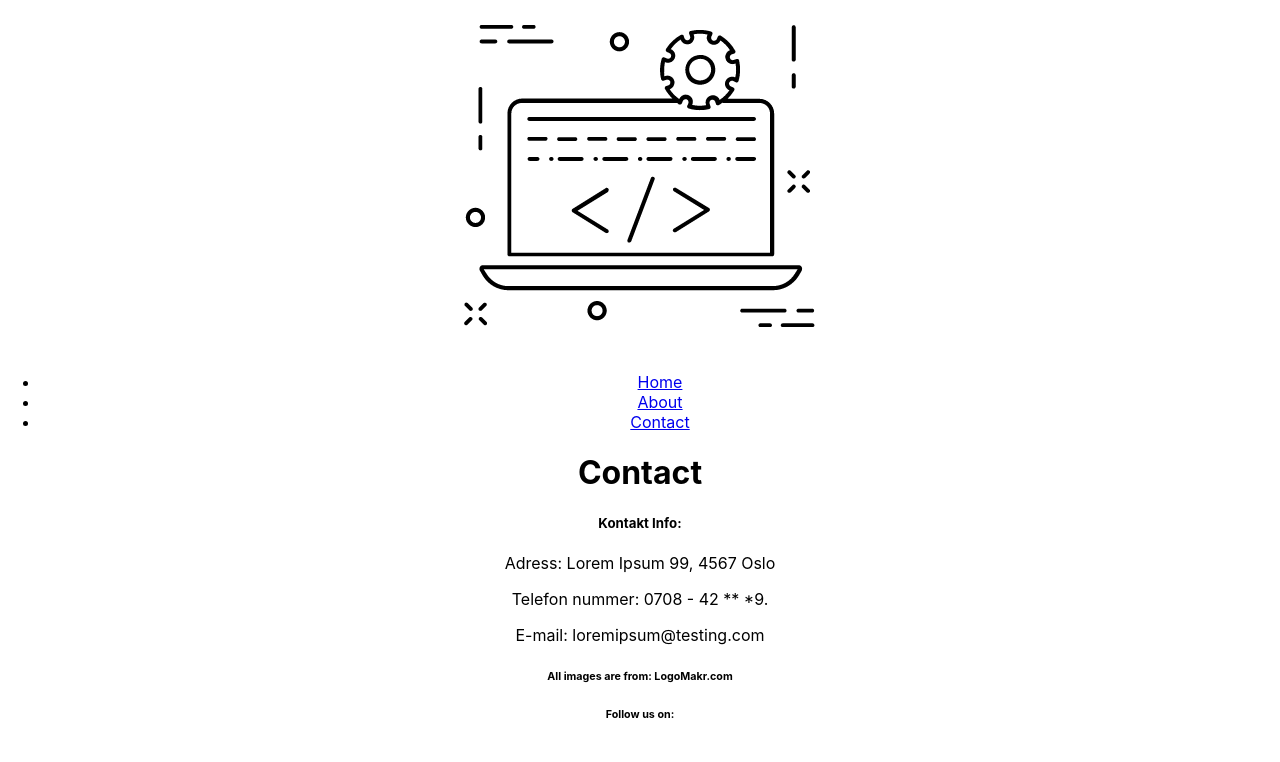
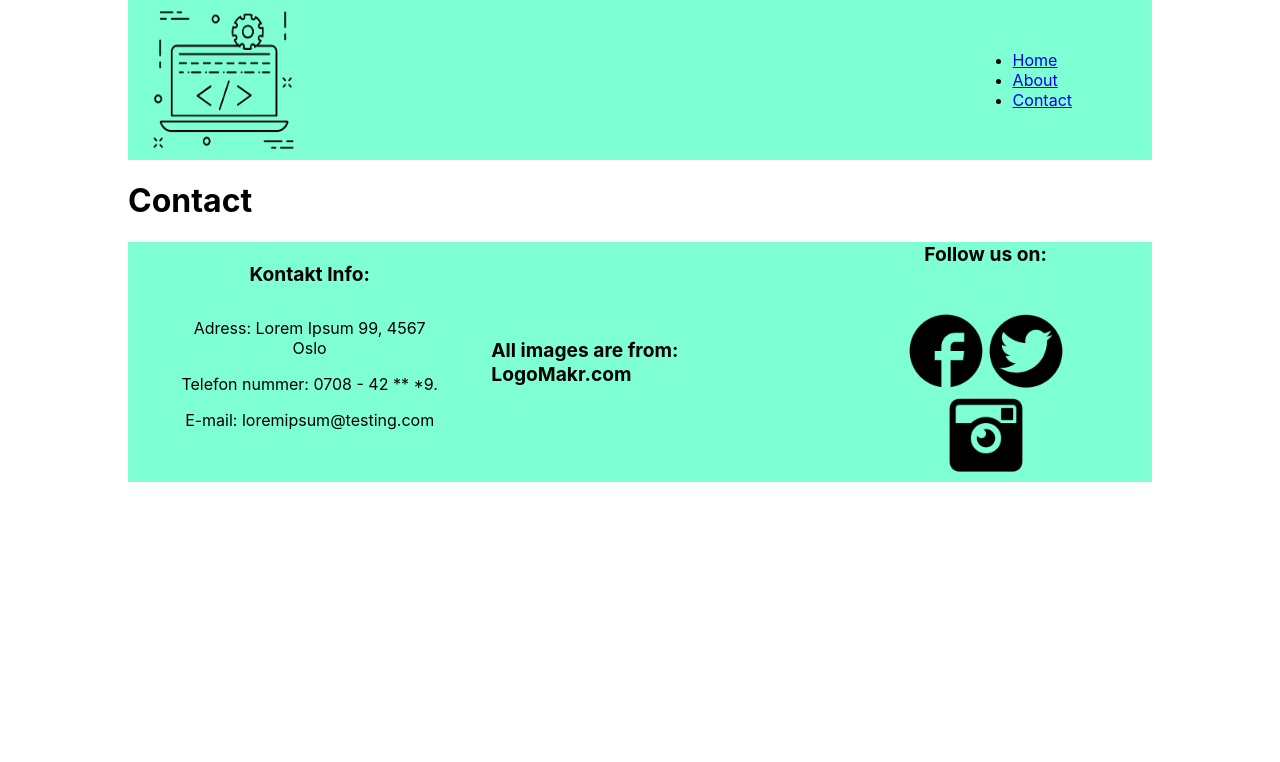
Before and after one commit to Gustho-dot/a11y-React, a React (Create React App) app in the folder a11y-react/: page /Contact in a window 1280 px wide. Shown: the top 762 px of the page. Built offline with nearby package versions, Linux system fonts and the light colour scheme.

Commit message:
ADD: styling

```diff
--- a/a11y-react/src/App.css
+++ b/a11y-react/src/App.css
@@ -1,38 +1,38 @@
 .App {
-  text-align: center;
+  width: 80vw;
+  margin: 0 auto;
 }
-
-.App-logo {
-  height: 40vmin;
-  pointer-events: none;
+ .nav-section {
+ background-color: aquamarine;
+ display: flex;
+ justify-content: space-between;
+ align-items: center;
 }
-
-@media (prefers-reduced-motion: no-preference) {
-  .App-logo {
-    animation: App-logo-spin infinite 20s linear;
-  }
+.logo {
+ height: 10em;
+ width: 10em;
+ margin-left: 1em;
 }
-
-.App-header {
-  background-color: #282c34;
-  min-height: 100vh;
-  display: flex;
-  flex-direction: column;
-  align-items: center;
-  justify-content: center;
-  font-size: calc(10px + 2vmin);
-  color: white;
+.nav {
+margin-right: 5em;
 }
-
-.App-link {
-  color: #61dafb;
+.footer {
+ background-color: aquamarine;
+ height: 15em;
+ width: 100%;
+ display: flex;
+ justify-content: space-between;
+ align-items: center;
 }
-
-@keyframes App-logo-spin {
-  from {
-    transform: rotate(0deg);
-  }
-  to {
-    transform: rotate(360deg);
-  }
+.socialMedia, .info {
+padding: 3em;
+text-align: center;
+padding-top: 0;
 }
+.mediaImage {
+width: 5em;
+height: 5em;
+}
+h5, h6 {
+ font-size: 1.2em;
+}
```
